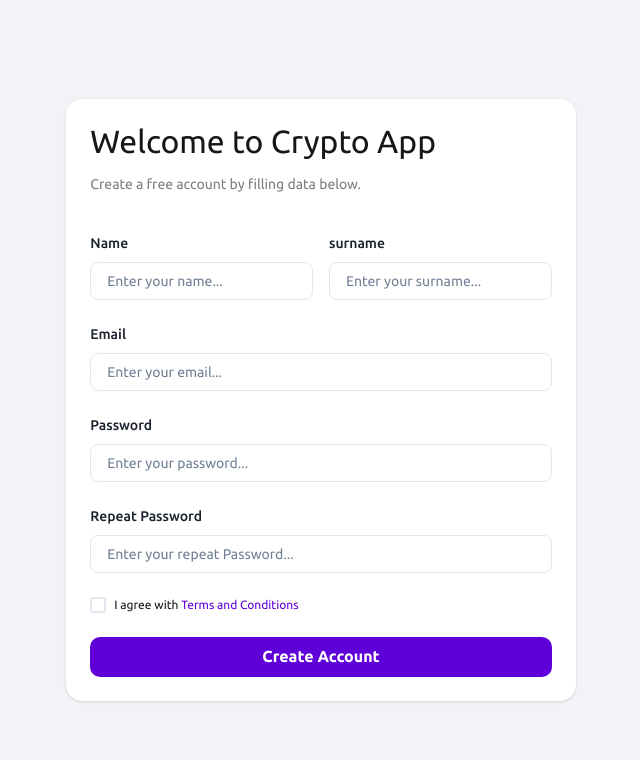
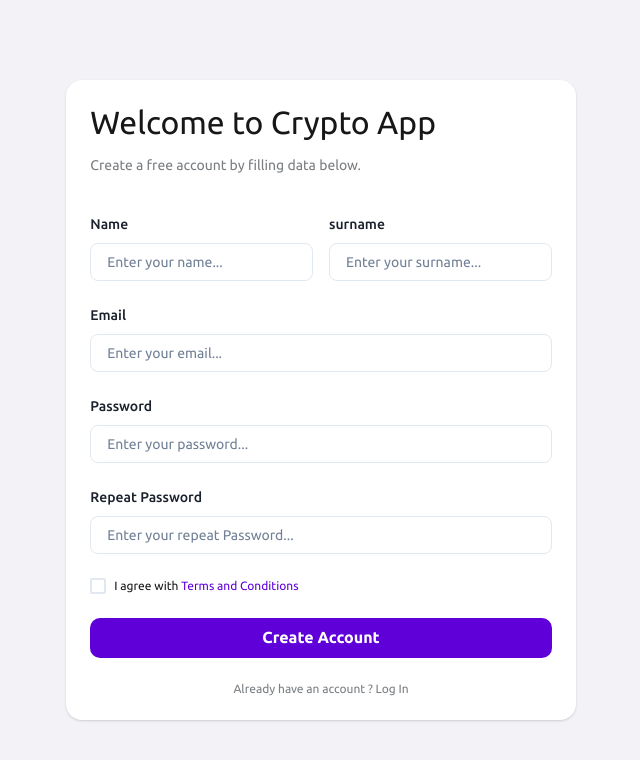
Before and after one commit to Abhay108cell/reactPro, a React (Vite) app in the folder React-auth/app/: page /signup in a window 1280 px wide. Shown: the top 760 px of the page, without its empty margins (319-959 px from the left). Built offline with nearby package versions, Linux system fonts and the light colour scheme.

Commit message:
"Added Link component from @chakra-ui/react and used it to create a link to /login in Signup1 component"

```diff
--- a/React-auth/app/src/pages/Auth/signup/Signup1.jsx
+++ b/React-auth/app/src/pages/Auth/signup/Signup1.jsx
@@ -10,6 +10,7 @@ import {
   Flex,
   Checkbox,
   Button,
+  Link,
 } from "@chakra-ui/react";
 import React from "react";
 
@@ -53,6 +54,7 @@ const Signup1 = () => {
               </Text>
               </Checkbox>
               <Button>Create Account</Button>
+              <Text textStyle="p3" color="black.60" textAlign="center">Already have an account ? <Link to="/login">Log In</Link></Text>
           </Stack>
         </Card>
       </Center>
```
